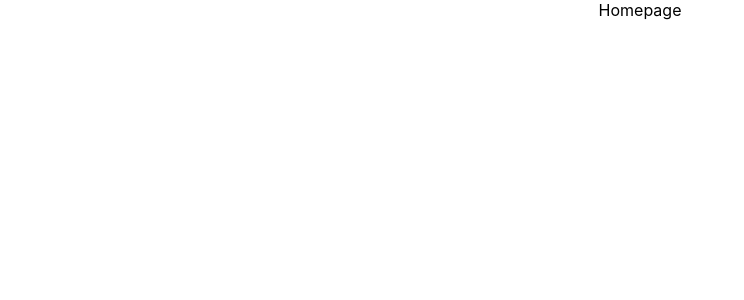
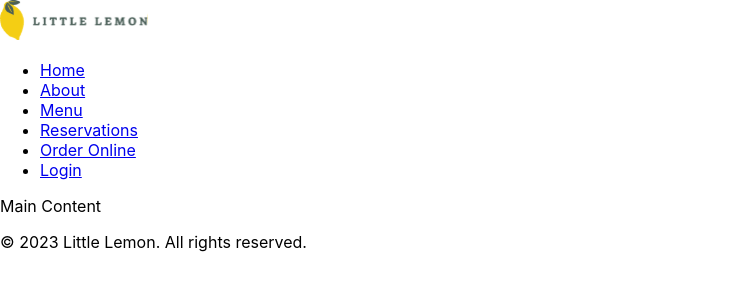
Before and after one commit to WolfWebCode/little-lemon, a React (Create React App) app: page / in a window 1280 px wide. Shown: the top 300 px of the page, without its empty margins (0-744 px from the left). Built offline with nearby package versions, Linux system fonts and the light colour scheme.

Commit message:
Create semantic layout components

```diff
--- a/src/App.js
+++ b/src/App.js
@@ -1,10 +1,18 @@
 import './App.css';
+
+import Header from './components/Header';
+import Nav from './components/Nav';
+import Main from './components/Main';
+import Footer from './components/Footer';
 
 function App() {
   return (
-    <div className="App">
-      Homepage
-    </div>
+    <>
+      <Header />
+      <Nav />
+      <Main />
+      <Footer />
+    </>
   );
 }
 
--- /dev/null
+++ b/src/components/Footer.js
@@ -0,0 +1,9 @@
+function Footer() {
+    return (
+        <footer>
+        <p>&copy; 2023 Little Lemon. All rights reserved.</p>
+        </footer>
+    );
+    }
+
+export default Footer;
--- /dev/null
+++ b/src/components/Header.js
@@ -0,0 +1,11 @@
+import logo from '../assets/Logo.svg';
+
+function Header() {
+    return (
+        <header>
+        <img src={logo} alt="Little Lemon Logo" />
+        </header>
+    );
+    }
+
+export default Header;
--- /dev/null
+++ b/src/components/Main.js
@@ -0,0 +1,9 @@
+function Main() {
+    return (
+        <main>
+        Main Content
+        </main>
+    );
+    }
+
+export default Main;
--- /dev/null
+++ b/src/components/Nav.js
@@ -0,0 +1,16 @@
+function Nav() {
+    return (
+        <nav>
+            <ul>
+                <li><a href="#home">Home</a></li>
+                <li><a href="#about">About</a></li>
+                <li><a href="#menu">Menu</a></li>
+                <li><a href="#reservations">Reservations</a></li>
+                <li><a href="#order-online">Order Online</a></li>
+                <li><a href="#login">Login</a></li>
+            </ul>
+        </nav>
+    );
+}
+
+export default Nav;
```
Also changed, not shown: src/assets/Logo.svg (added).
